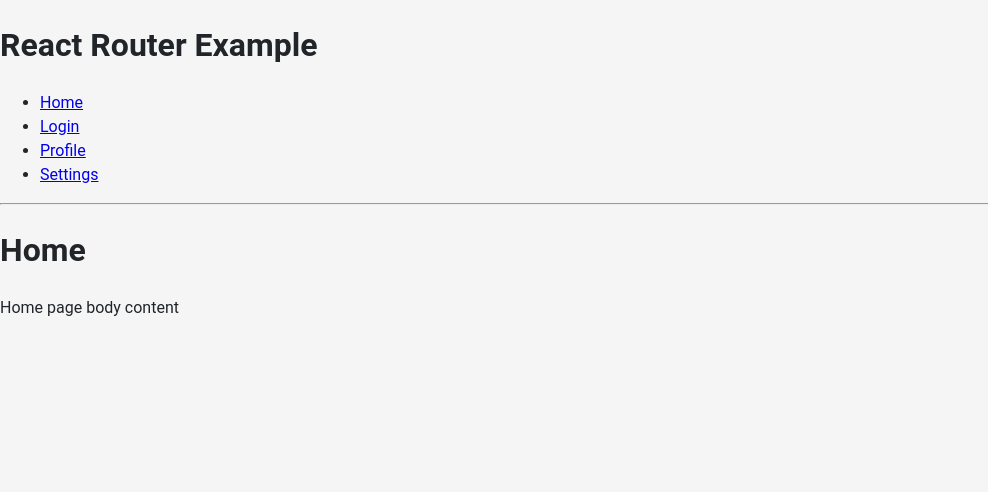
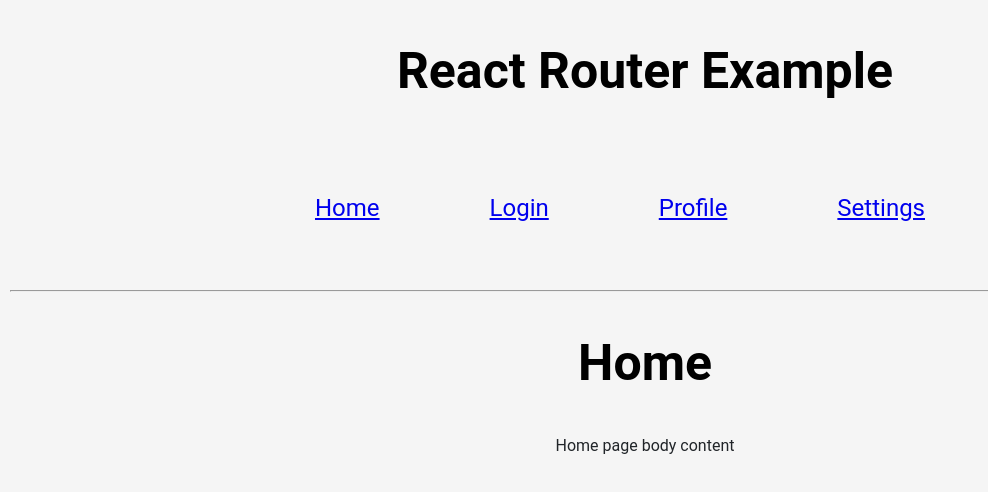
Before and after one commit to lin-cadez/ChatApp, a React (Create React App) app in the folder client/: page / in a window 1280 px wide. Shown: the top 492 px of the page, without its empty margins (0-988 px from the left). Built offline with nearby package versions, Linux system fonts and the light colour scheme.

Commit message:
Update App.js

```diff
--- a/client/src/App.js
+++ b/client/src/App.js
@@ -8,20 +8,20 @@ import "./App.css";
 
 const App = () => {
 	return (
-		<Router>
-			<div>
+		<Router >
+			<div class="menu-main">
 				<h1>React Router Example</h1>
-				<ul>
-					<li>
+				<ul class="menu">
+					<li class="menu-item">
 						<Link to="/">Home</Link>
 					</li>
-					<li>
+					<li class="menu-item">
 						<Link to="/login">Login</Link>
 					</li>
-					<li>
+					<li class="menu-item">
 						<Link to="/profile">Profile</Link>
 					</li>
-					<li>
+					<li class="menu-item">
 						<Link to="/settings">Settings</Link>
 					</li>
 				</ul>
```
